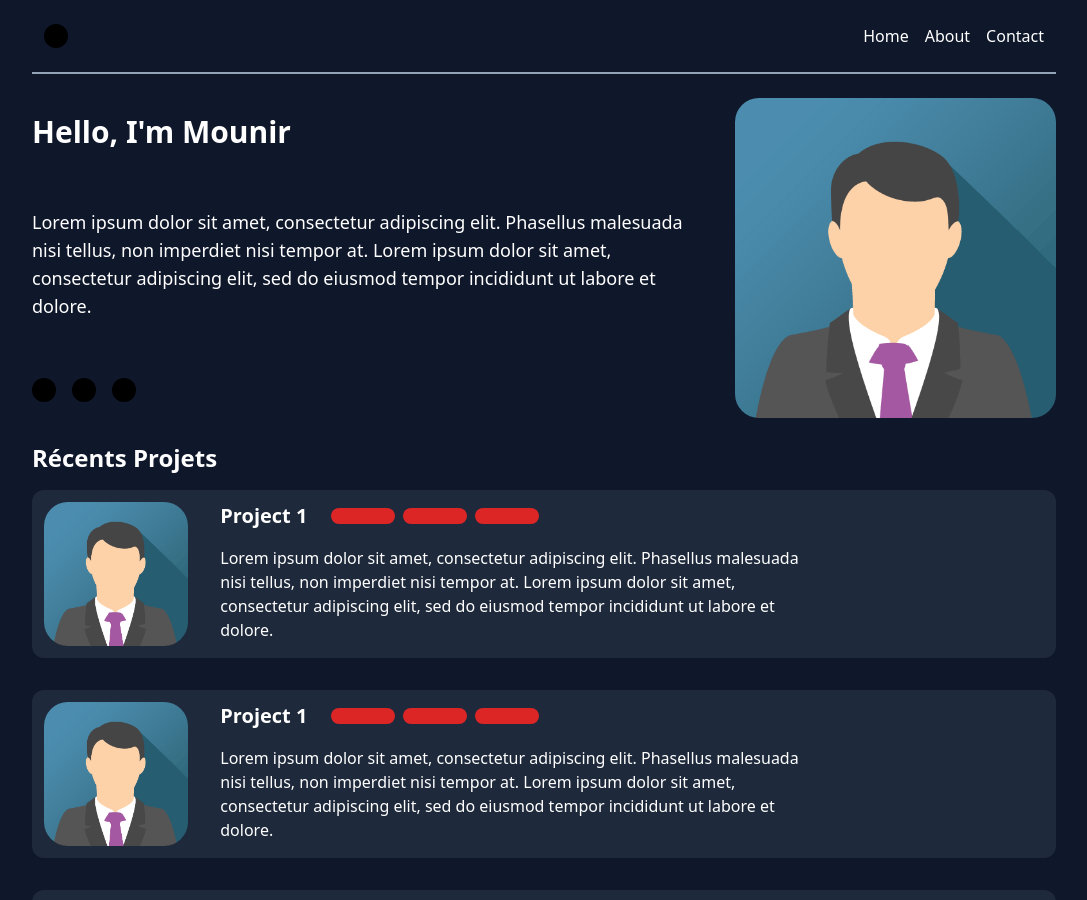
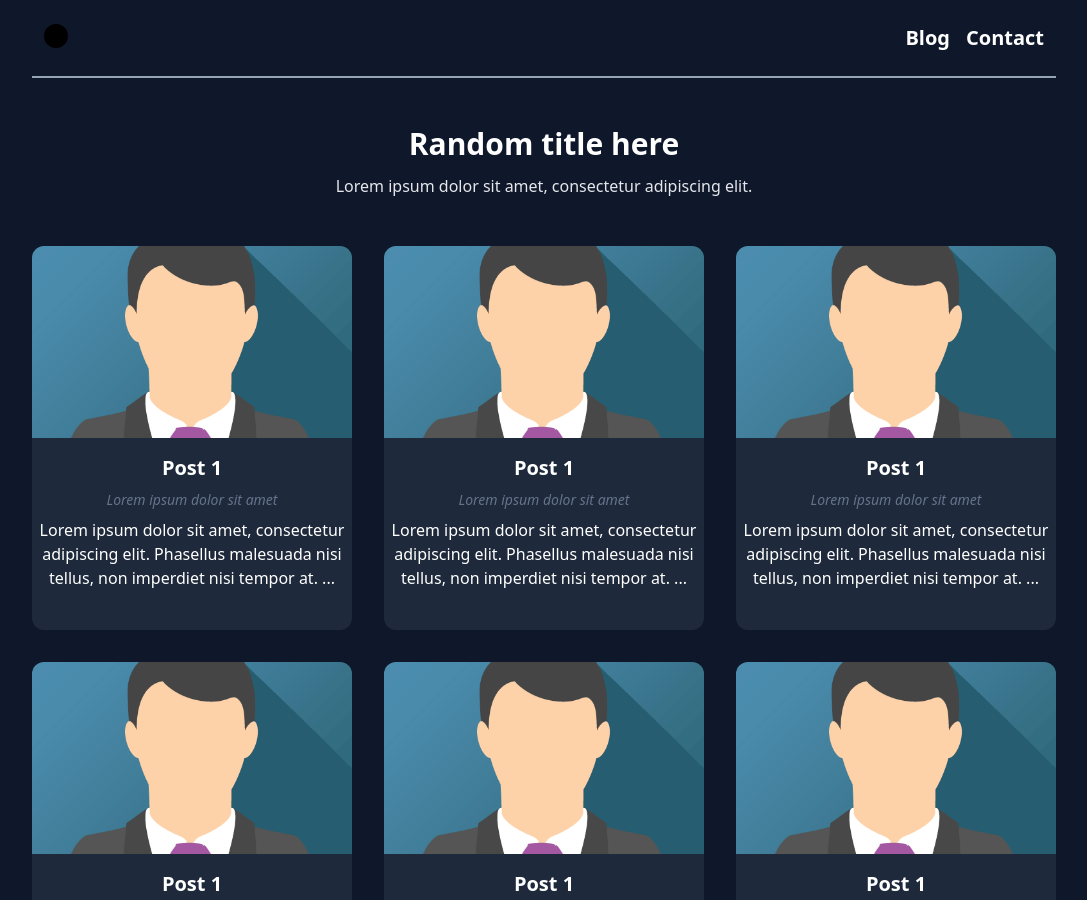
Before and after one commit to Mounir-mk/CheckPoint4, a React (Vite) app in the folder frontend/: page /posts in a window 1280 px wide. Shown: the top 900 px of the page, without its empty margins (96-1183 px from the left). Built offline with nearby package versions, Linux system fonts and the light colour scheme.

Commit message:
adding post list page and fixing some issues

```diff
--- a/frontend/src/App.jsx
+++ b/frontend/src/App.jsx
@@ -1,10 +1,15 @@
+import { Routes, Route } from "react-router-dom";
+import WrappingContainer from "./services/WrappingContainer";
 import HomePage from "./pages/HomePage";
-import WrappingContainer from "./services/WrappingContainer";
+import PostPage from "./pages/PostPage";
 
 function App() {
   return (
     <WrappingContainer>
-      <HomePage />
+      <Routes>
+        <Route path="/" element={<HomePage />} />
+        <Route path="/posts" element={<PostPage />} />
+      </Routes>
     </WrappingContainer>
   );
 }
--- a/frontend/src/components/Header.jsx
+++ b/frontend/src/components/Header.jsx
@@ -1,17 +1,20 @@
+import { NavLink } from "react-router-dom";
+
 function Header() {
   return (
     <header className="w-full flex justify-between px-3 py-6 border-b-2 border-slate-400">
-      <div className="h-6 w-6 bg-black rounded-full" />
+      <NavLink to="/" className="h-6 w-6 bg-black rounded-full" />
       <nav>
         <ul className="flex gap-4">
           <li>
-            <a to="/">Home</a>
+            <NavLink className="text-xl font-bold" to="/posts">
+              Blog
+            </NavLink>
           </li>
           <li>
-            <a to="/about">About</a>
-          </li>
-          <li>
-            <a to="/contact">Contact</a>
+            <NavLink className="text-xl font-bold" to="/contact">
+              Contact
+            </NavLink>
           </li>
         </ul>
       </nav>
--- a/frontend/src/components/HomePage/PostCard.jsx
+++ b/frontend/src/components/HomePage/PostCard.jsx
@@ -3,7 +3,7 @@ import avatar from "../../assets/avatar.png";
 
 function PostCard({ text }) {
   return (
-    <article className="flex flex-col w-1/3 bg-slate-800 items-center h-96 rounded-xl">
+    <article className="flex flex-col w-full bg-slate-800 items-center h-96 rounded-xl">
       <img
         className="h-1/2 w-full object-cover rounded-t-xl"
         src={avatar}
@@ -11,7 +11,9 @@ function PostCard({ text }) {
       />
       <div className="flex flex-col gap-2 items-center py-4">
         <h3 className="text-xl font-bold">Post 1</h3>
-        <h4 className="text-sm text-slate-500">Lorem ipsum dolor sit amet</h4>
+        <h4 className="text-sm text-slate-500 italic">
+          Lorem ipsum dolor sit amet
+        </h4>
         <p className="text-base text-center overflow-hidden pb-4">
           {text.length > 100 ? `${text.slice(0, 120)}...` : text}
         </p>
--- a/frontend/src/components/HomePage/PostSection.jsx
+++ b/frontend/src/components/HomePage/PostSection.jsx
@@ -11,7 +11,7 @@ sit amet.`;
         <h1 className="text-2xl font-bold">Récents Posts</h1>
         <h2>Voir Tous les Postes</h2>
       </div>
-      <div className="w-full flex gap-8">
+      <div className="w-full grid grid-cols-3 gap-8">
         <PostCard text={text} />
         <PostCard text={text} />
         <PostCard text={text} />
--- /dev/null
+++ b/frontend/src/pages/PostPage.jsx
@@ -0,0 +1,32 @@
+import React from "react";
+import PostCard from "../components/HomePage/PostCard";
+
+function PostPage() {
+  const text = `Lorem ipsum dolor sit amet, consectetur adipiscing elit. Phasellus
+malesuada nisi tellus, non imperdiet nisi tempor at. Lorem ipsum dolor
+sit amet.`;
+  return (
+    <>
+      <section id="post-page-title" className="px-3 py-6">
+        <div className="text-center">
+          <h1 className="text-3xl font-bold">Random title here</h1>
+          <div className="mt-3 text-gray-200">
+            Lorem ipsum dolor sit amet, consectetur adipiscing elit.
+          </div>
+        </div>
+      </section>
+      <section id="post-page-content" className="grid grid-cols-3 gap-8">
+        <PostCard text={text} />
+        <PostCard text={text} />
+        <PostCard text={text} />
+        <PostCard text={text} />
+        <PostCard text={text} />
+        <PostCard text={text} />
+        <PostCard text={text} />
+        <PostCard text={text} />
+      </section>
+    </>
+  );
+}
+
+export default PostPage;
```
